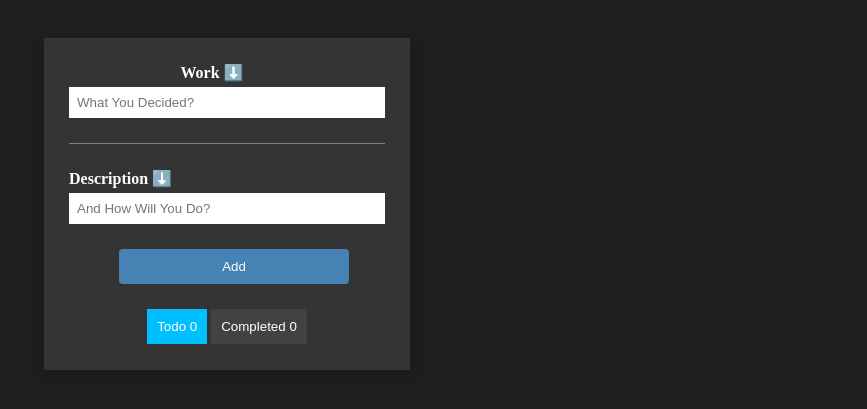
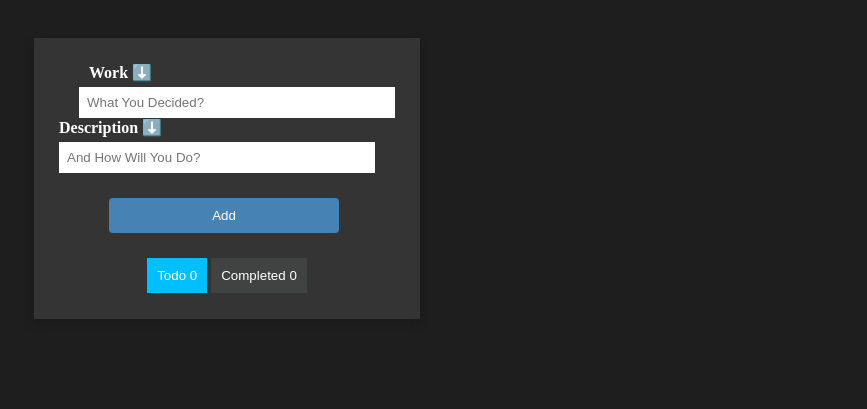
Before and after one commit to amShantanu/My-Todos, a website built with Vite: page index.html in a window 1280 px wide. Shown: the part 77-486 px from the top of the page, without its empty margins (413-1280 px from the left). Built offline with nearby package versions, Linux system fonts and the light colour scheme.

Commit message:
Assistant checkpoint: Align work input to left side
Assistant generated file changes:
- style.css: Align work input to left

---

User prompt:

i want work at left side not in the midde

```diff
--- a/style.css
+++ b/style.css
@@ -82,38 +82,28 @@ h1 {
 
 .todo-input-item {
   display: flex;
-  align-items: center;
-  justify-content: center;
-  border-bottom: 1px solid gray;
-  padding-bottom: 25px;
-  margin-bottom: 25px;
-  width: 100%; /* Added to make input fill available width */
-  box-sizing: border-box; /* Added for accurate width calculation */
+  flex-direction: column;
+  align-items: flex-start;
 }
 
 .todo-input-item label {
   font-weight: bold;
   margin-bottom: 5px;
-  text-align: center;  /* Center the label text */
-}
-
-.todo-input-item {
-  display: flex;
-  flex-direction: column;
-  align-items: center;
+  text-align: left;  /* Align label text to the left */
 }
 
 .group1 {
   display: flex;
   flex-direction: row;
   align-items: flex-start;
-  margin-right: 30px;
+  margin-left: 30px;
   margin-bottom: 5px;
 }
 .work {
    padding: 8px;
    border: none;
    width: 300px;
+   margin-left: 20px;
  }
 
 .group2 {
```
